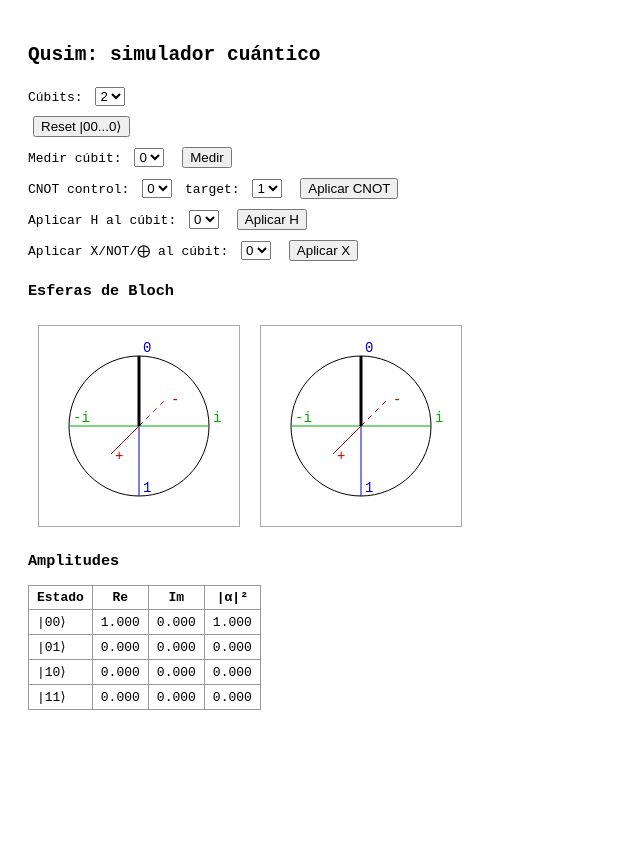
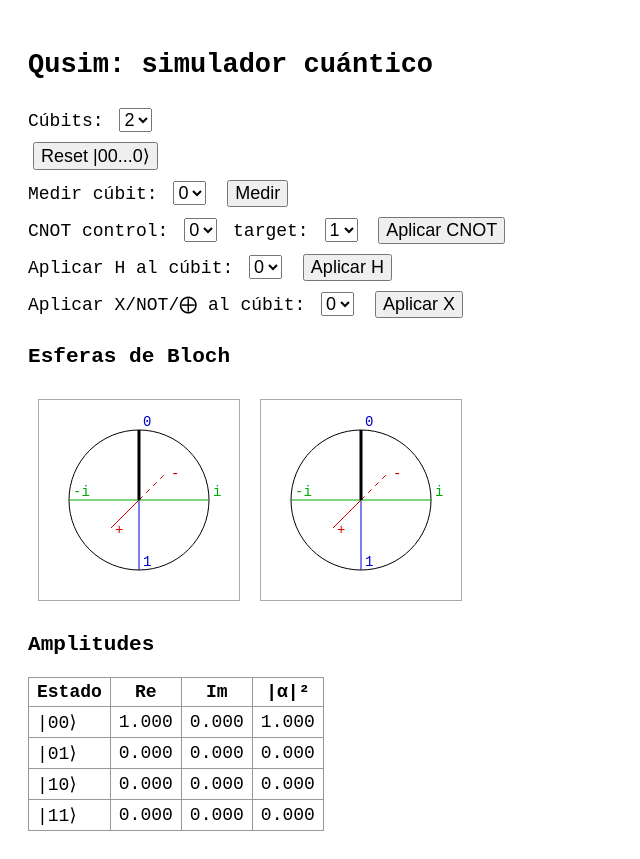
Before and after one commit to mglfcn/ic, a plain HTML site: page Qusim/Qusim.html in a window 1280 px wide. Shown: the whole page, without its empty margins (0-640 px from the left). Before the commit the page ends 800 px from the top, so only its background shows below. Drawn offline with Linux system fonts and the light colour scheme.

Commit message:
Update Qusim.html

```diff
--- a/Qusim/Qusim.html
+++ b/Qusim/Qusim.html
@@ -4,8 +4,8 @@
 <meta charset="UTF-8">
 <title>Qusim: simulador cuántico</title>
 <style>
-body { font-family: monospace; padding: 20px; }
-button, select { margin: 5px; }
+body { font-size: 18px; font-family: monospace; padding: 20px; }
+button, select { margin: 5px; font-size: 18px;}
 table { border-collapse: collapse; margin-top: 15px; }
 td, th { border: 1px solid #999; padding: 4px 8px; }
 canvas { margin: 10px; border: 1px solid #aaa; }
```
